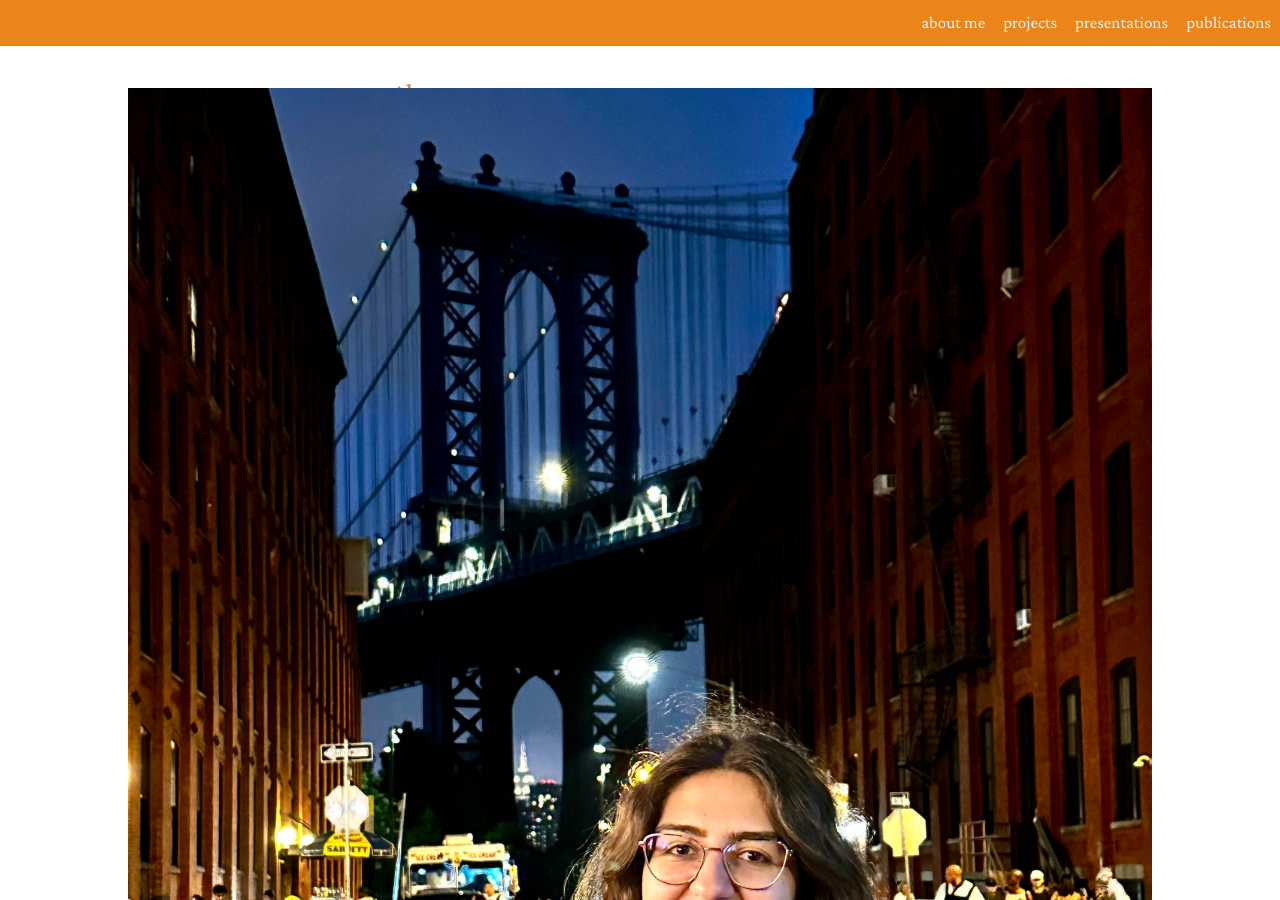
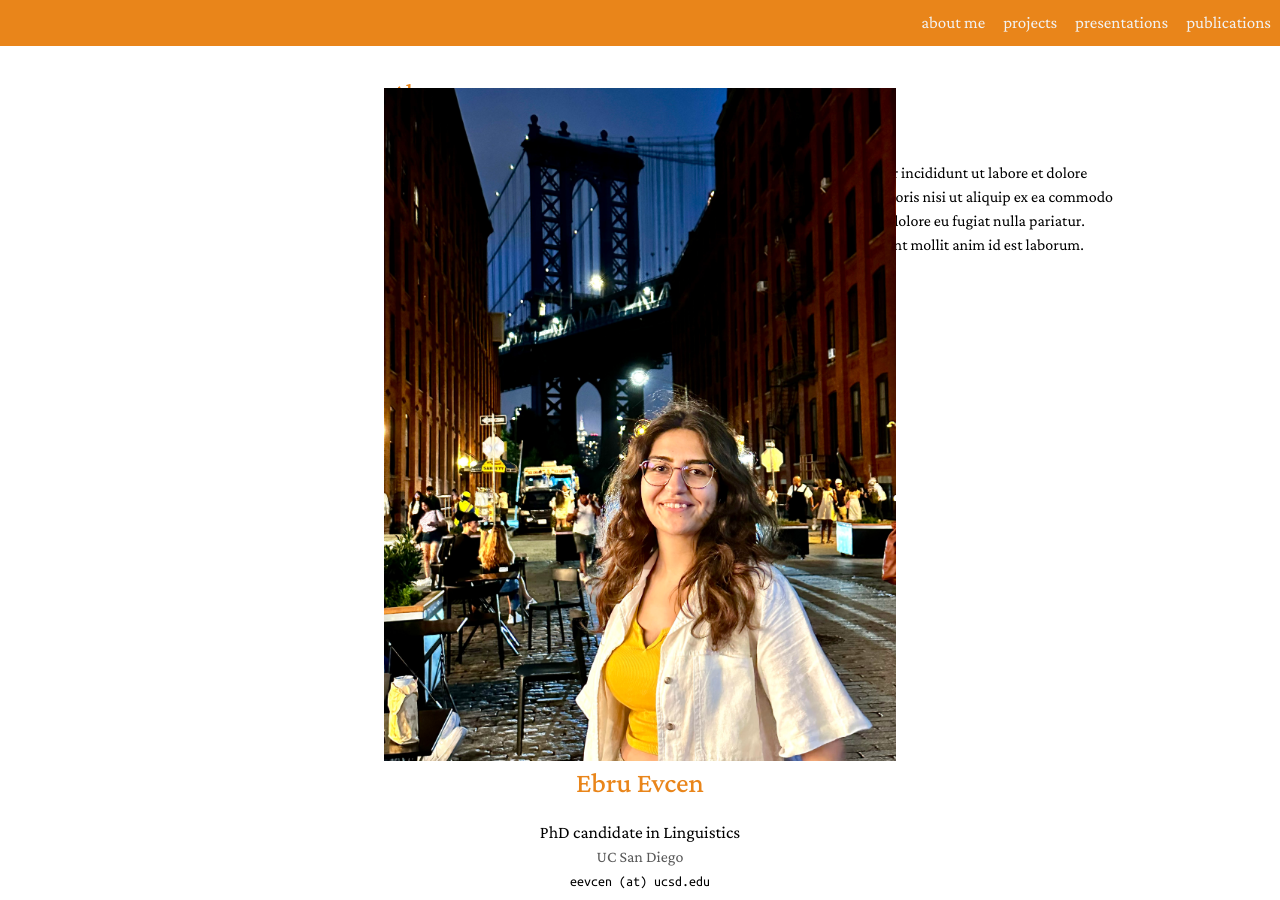
Before and after one commit to ebruevcen/ebruevcen.github.io, a Jekyll site: the page built from index.md, in a window 1280 px wide. Built offline with Jekyll 4.4.1, drawn with Linux system fonts in a browser that asks for light colours; a style sheet for code colours, icons or effects is not loaded.

Commit message:
minimal light update

```diff
--- a/_sass/minimal-light.scss
+++ b/_sass/minimal-light.scss
@@ -54,7 +54,7 @@ papertitle { font-weight: 600; font-size: 100%; }
 
 .image.avatar img {
     border-radius: 0; /* Remove circular border radius */
-    width: 80%; /* Make the image take up the full width of the container */
+    width: 40%; /* Make the image take up the full width of the container */
     padding: 0; /* Remove padding */
 }
 
```
Also changed, not shown: 1 other file.
